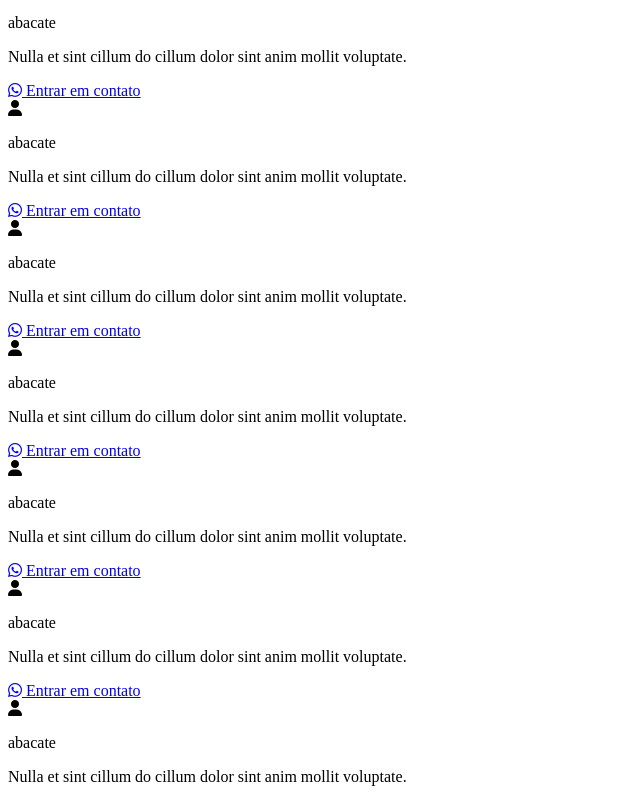
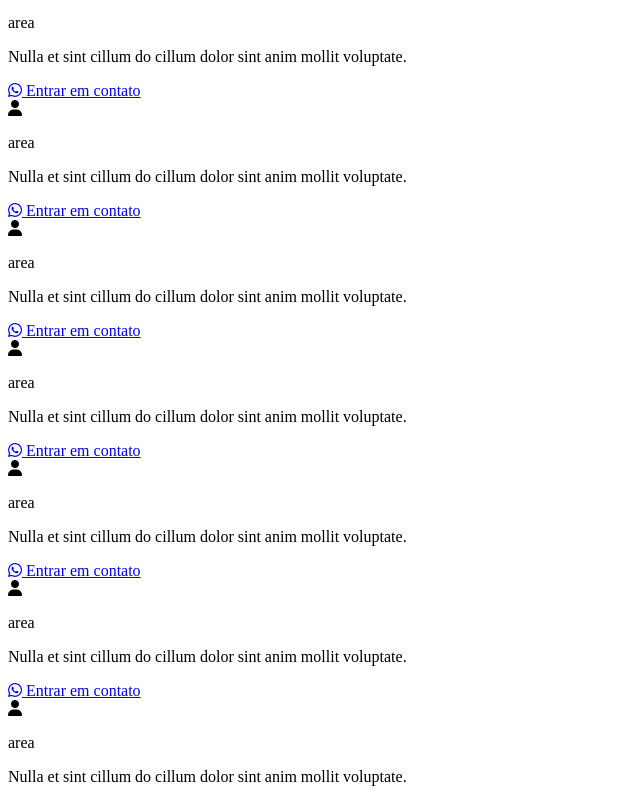
Before and after one commit to Luiz-Vicente/cleverson-lp, a Vue app in the folder front-end/: page / in a window 1280 px wide. Shown: the part 1140-1940 px from the top of the page, without its empty margins (0-640 px from the left). Built offline with nearby package versions, Linux system fonts and the light colour scheme; no server answers; the database is empty; what @kyvg/vue3-notification would draw is missing.

Commit message:
added updates about image sizes, pagination style and fixes

```diff
--- a/front-end/index.html
+++ b/front-end/index.html
@@ -19,6 +19,8 @@
 		/>
 	</head>
 	<body>
+		<!-- A curiosidade é o caminho de todas as grandes descobertas do mundo! -->
+
 		<div id="app"></div>
 		<script
 			type="module"
--- a/front-end/src/assets/styles/variables/index.scss
+++ b/front-end/src/assets/styles/variables/index.scss
@@ -1,2 +1,3 @@
 @import './colors.scss';
+@import './pagination.scss';
 @import './font.scss';
--- a/front-end/src/component/molecules/ArticleItem.vue
+++ b/front-end/src/component/molecules/ArticleItem.vue
@@ -48,6 +48,6 @@ export default {
 
 <style lang="scss" scoped>
 img {
-	max-height: 250px;
+	height: 185px !important;
 }
 </style>
--- a/front-end/src/component/molecules/CardArticle.vue
+++ b/front-end/src/component/molecules/CardArticle.vue
@@ -7,7 +7,7 @@
 				alt=""
 			/>
 			<div class="p-3">
-				<p class="text-white fs-5 fw-bold">{{ title }}</p>
+				<p class="text-white fs-5 fw-bold">{{ truncate(title, 35) }}</p>
 				<Button
 					class="w-100"
 					:href="href"
@@ -35,13 +35,22 @@ export default {
 			type: String,
 			required: true,
 		},
-    img: {
+		img: {
 			type: String,
 			required: true,
 		},
-    href: {
+		href: {
 			type: String,
 			required: true,
+		},
+	},
+	methods: {
+		truncate(text, limit) {
+			if (text.length <= limit) {
+				return text;
+			} else {
+				return text.slice(0, limit) + "...";
+			}
 		},
 	},
 };
--- a/front-end/src/component/organisms/Areas.vue
+++ b/front-end/src/component/organisms/Areas.vue
@@ -8,42 +8,42 @@
 
 			<div class="d-flex flex-column flex-md-row flex-wrap">
 				<CardArea
-					title="abacate"
+					title="area"
 					description="Nulla et sint cillum do cillum dolor sint anim mollit voluptate."
 					icon="fa fa-solid fa-user"
 				/>
 				<CardArea
-					title="abacate"
+					title="area"
 					description="Nulla et sint cillum do cillum dolor sint anim mollit voluptate."
 					icon="fa fa-solid fa-user"
 				/>
 				<CardArea
-					title="abacate"
+					title="area"
 					description="Nulla et sint cillum do cillum dolor sint anim mollit voluptate."
 					icon="fa fa-solid fa-user"
 				/>
 				<CardArea
-					title="abacate"
+					title="area"
 					description="Nulla et sint cillum do cillum dolor sint anim mollit voluptate."
 					icon="fa fa-solid fa-user"
 				/>
 				<CardArea
-					title="abacate"
+					title="area"
 					description="Nulla et sint cillum do cillum dolor sint anim mollit voluptate."
 					icon="fa fa-solid fa-user"
 				/>
 				<CardArea
-					title="abacate"
+					title="area"
 					description="Nulla et sint cillum do cillum dolor sint anim mollit voluptate."
 					icon="fa fa-solid fa-user"
 				/>
 				<CardArea
-					title="abacate"
+					title="area"
 					description="Nulla et sint cillum do cillum dolor sint anim mollit voluptate."
 					icon="fa fa-solid fa-user"
 				/>
 				<CardArea
-					title="abacate"
+					title="area"
 					description="Nulla et sint cillum do cillum dolor sint anim mollit voluptate."
 					icon="fa fa-solid fa-user"
 				/>
--- a/front-end/src/pages/Article.vue
+++ b/front-end/src/pages/Article.vue
@@ -7,7 +7,7 @@
 		<div class="mt-3 border-gray-500">
 			<h2
 				v-if="article.title"
-				class="text-center text-black"
+				class="text-center text-black fw-bold"
 			>
 				{{ article.title }}
 			</h2>
--- a/front-end/src/pages/ArticleList.vue
+++ b/front-end/src/pages/ArticleList.vue
@@ -7,7 +7,7 @@
 			v-for="(article, index) in displayedArticles"
 			:key="index"
 			:title="article.title"
-			:description="article.resume"
+			:description="truncate(article.resume, 300)"
 			:articleId="article.id"
 			:img="article.thumb"
 		/>
```
Also changed, not shown: front-end/src/assets/styles/variables/pagination.scss (added, +13 -0 lines), 1 other file (tests, documents, lock files or other folders).
